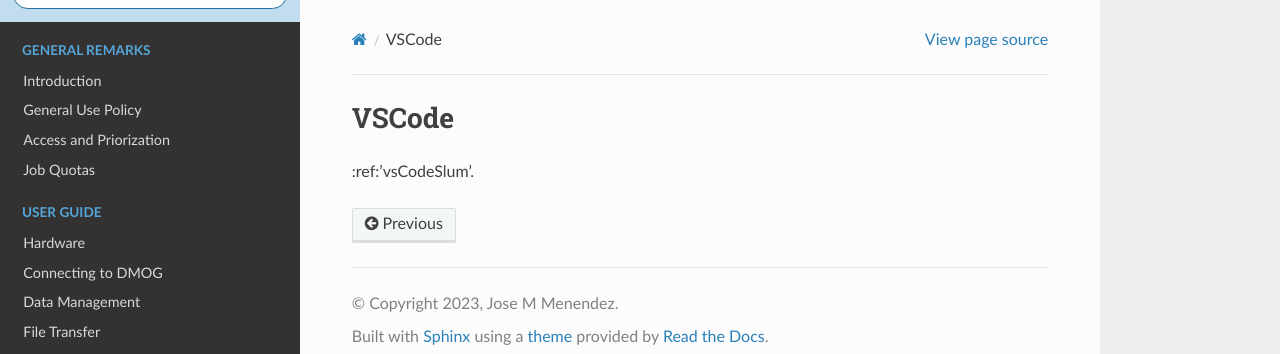
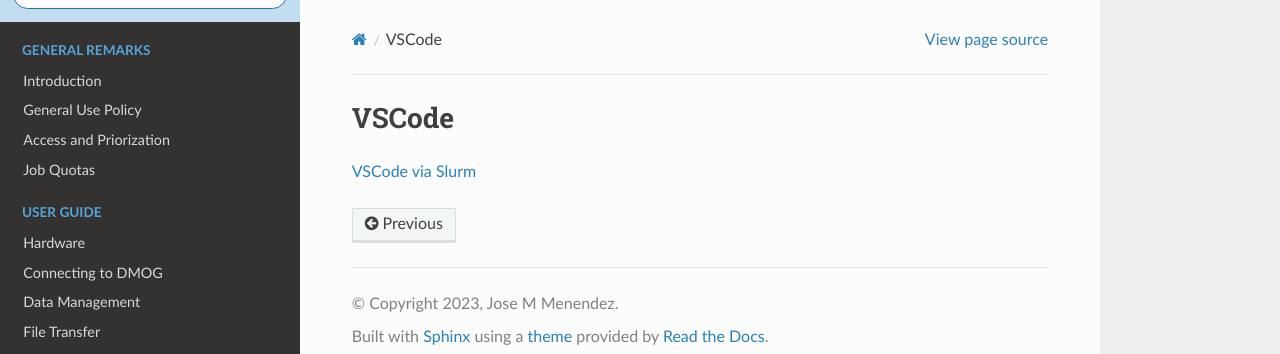
Before and after one commit to jm130/dmogdocs, a Sphinx documentation site: the page built from docs/source/applications/vscode.rst, in a window 1280 px wide. Shown: the top 354 px of the page. Built offline with Sphinx 7.4.7 and the Read the Docs theme 2.0.0, drawn with Linux system fonts in a browser that asks for light colours.

Commit message:
Update vscode.rst

```diff
--- a/docs/source/applications/vscode.rst
+++ b/docs/source/applications/vscode.rst
@@ -1,4 +1,4 @@
 VSCode
 ======
 
-:ref:'vsCodeSlum'.
+`VSCode via Slurm <https://dmogdocs.readthedocs.io/en/latest/user/connecting/connecting.html#vscode-via-slurm>`_
```
